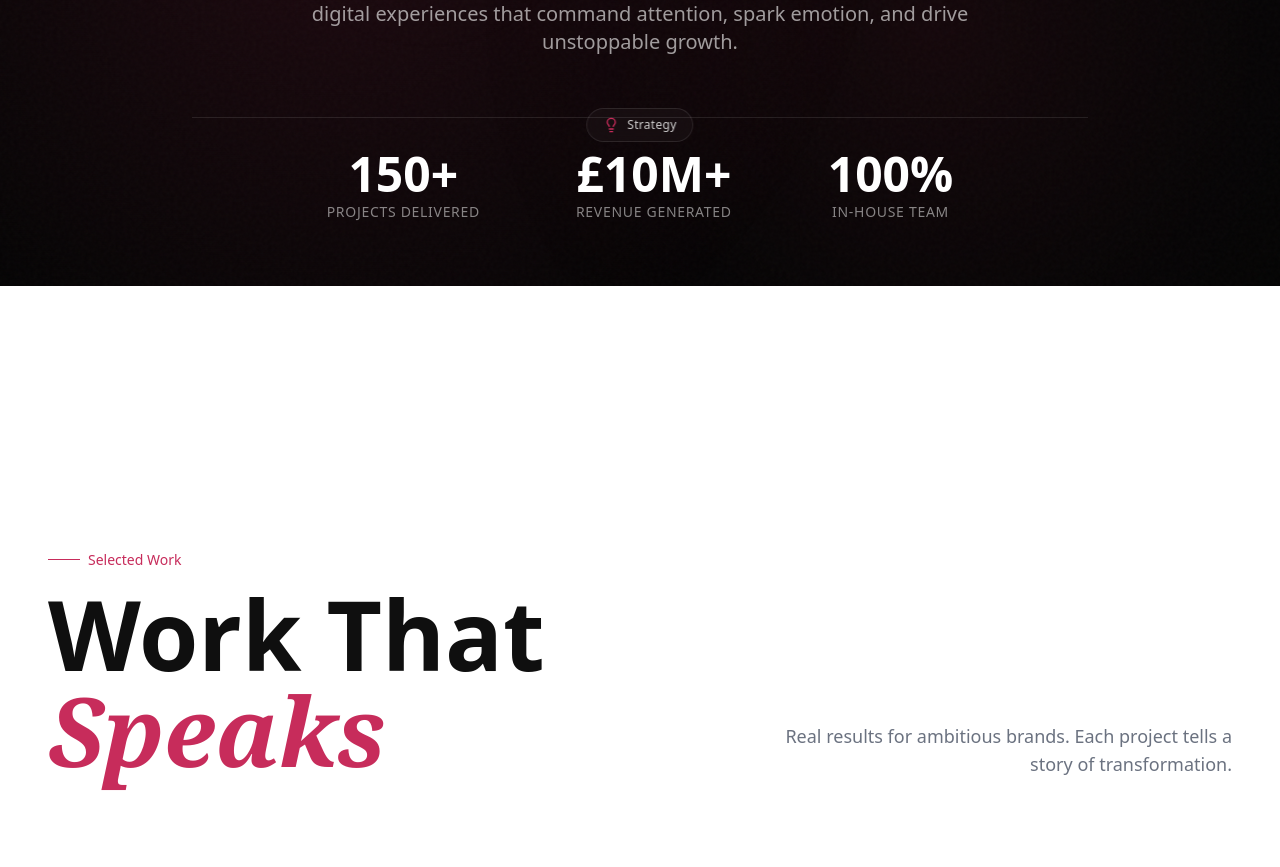
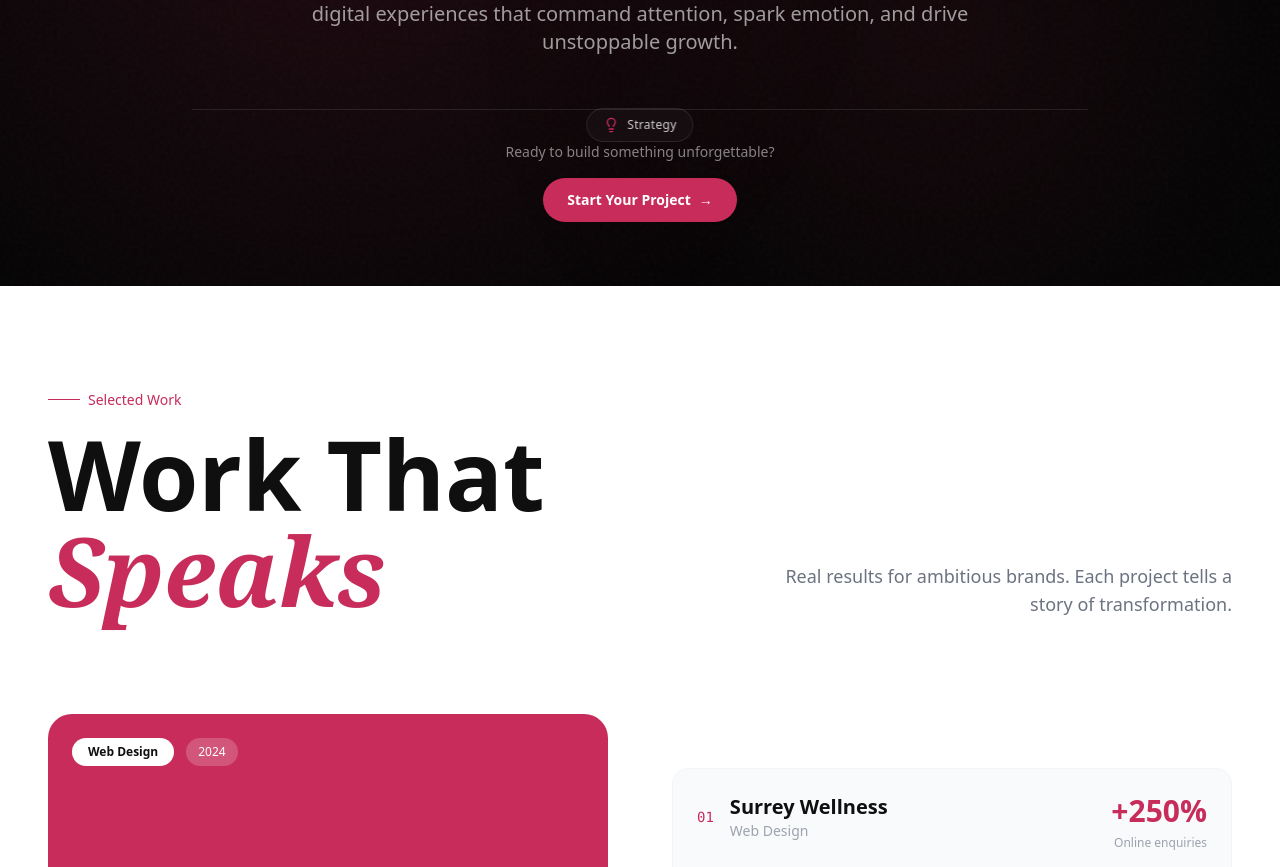
Before and after one commit to 4xeoz/wetrends, a Next.js app in the folder website/: page / in a window 1280 px wide. Shown: the part 1314-2181 px from the top of the page. Built offline with nearby package versions, Linux system fonts and the light colour scheme.

Commit message:
fix(home): remove fake stats from subHero, replace with CTA

```diff
--- a/website/app/_component/home/subHero.tsx
+++ b/website/app/_component/home/subHero.tsx
@@ -13,11 +13,7 @@ const orbitPills = [
   { icon: Lightbulb, label: 'Strategy', delay: 2 },
 ];
 
-const stats = [
-  { value: '150+', label: 'Projects Delivered' },
-  { value: '£10M+', label: 'Revenue Generated' },
-  { value: '100%', label: 'In-House Team' },
-];
+
 
 const positions = [
   { top: '15%', left: '12%' },
@@ -94,7 +90,7 @@ const SubHero = () => {
   const parallaxY = useSpring(mouseY, springConfig);
 
   return (
-    <section id="subhero" ref={containerRef} className="relative z-20 h-[120svh]">
+    <section id="subhero" ref={containerRef} className="relative z-20 h-[100svh]">
       <div className="sticky top-0 flex h-[100svh] items-center justify-center overflow-hidden bg-white">
         <motion.div
           style={{ width, height, borderRadius, opacity: cardOpacity }}
@@ -185,20 +181,22 @@ const SubHero = () => {
               </div>
             </div>
 
-            {/* Bottom Stats */}
+            {/* Bottom CTA */}
             <div className="absolute bottom-8 left-0 right-0 px-4 sm:bottom-12 sm:px-6 lg:bottom-16">
               <AnimatedContent direction="vertical" distance={30} duration={0.8} delay={0.6} ease="power3.out">
-                <div className="mx-auto flex max-w-4xl flex-wrap items-center justify-center gap-8 border-t border-white/10 pt-6 sm:gap-12 sm:pt-8 md:gap-16 lg:gap-24">
-                  {stats.map((stat) => (
-                    <div key={stat.label} className="text-center">
-                      <div className="text-2xl font-bold text-white sm:text-3xl md:text-4xl lg:text-5xl">
-                        {stat.value}
-                      </div>
-                      <div className="mt-1 text-xs uppercase tracking-wider text-white/50 sm:text-sm">
-                        {stat.label}
-                      </div>
-                    </div>
-                  ))}
+                <div className="mx-auto flex max-w-4xl flex-col items-center justify-center gap-4 border-t border-white/10 pt-6 sm:pt-8">
+                  <p className="text-sm text-white/50">
+                    Ready to build something unforgettable?
+                  </p>
+                  <a
+                    href="/#contact"
+                    className="group inline-flex items-center gap-2 rounded-full bg-[#C72C5B] px-6 py-3 text-sm font-semibold text-white transition-transform hover:scale-105"
+                  >
+                    Start Your Project
+                    <span className="inline-block transition-transform group-hover:translate-x-0.5 group-hover:-translate-y-0.5">
+                      →
+                    </span>
+                  </a>
                 </div>
               </AnimatedContent>
             </div>
```
